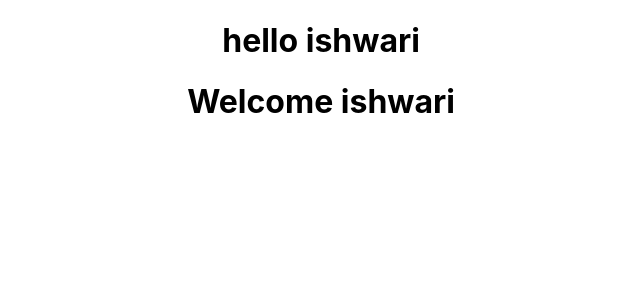
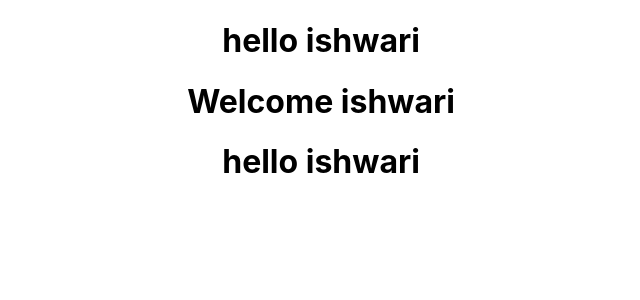
Before and after one commit to ishwarikanase/react-greet, a React (Create React App) app: page / in a window 1280 px wide. Shown: the top 300 px of the page, without its empty margins (319-959 px from the left). Built offline with nearby package versions, Linux system fonts and the light colour scheme.

Commit message:
using jsx

```diff
--- a/src/App.js
+++ b/src/App.js
@@ -3,11 +3,14 @@
 import './App.css';
 import Greet from './components/greet';
 import Welcome from './components/welcome';
+import Hello from './components/hello';
+
 function App() {
   return (
     <div className="App">
       <Greet />
       <Welcome />
+      <Hello/>
     </div>
   );
 }
--- /dev/null
+++ b/src/components/hello.js
@@ -0,0 +1,6 @@
+import React from 'react';
+
+const Hello = () => {
+    return React.createElement('div',{id:'helo'},React.createElement('h1',null,'hello ishwari'))
+}
+export default Hello;
```
